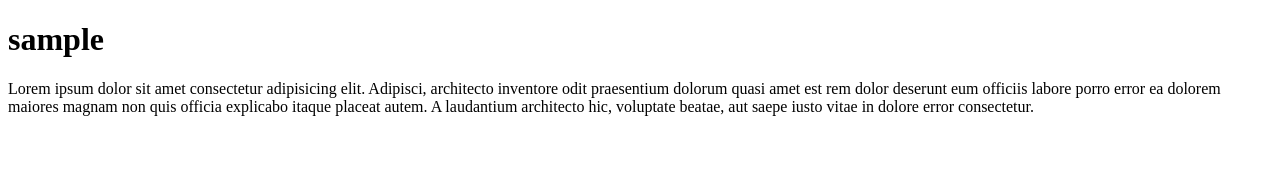
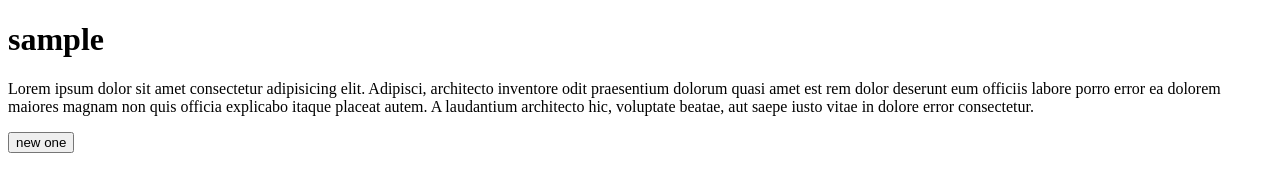
Before and after one commit to faz910/student, a plain HTML site: page index.html in a window 1280 px wide. Drawn offline with Linux system fonts and the light colour scheme.

Commit message:
teacher commit

```diff
--- a/index.html
+++ b/index.html
@@ -8,5 +8,6 @@
 <body>
     <h1>sample</h1>
     <p>Lorem ipsum dolor sit amet consectetur adipisicing elit. Adipisci, architecto inventore odit praesentium dolorum quasi amet est rem dolor deserunt eum officiis labore porro error ea dolorem maiores magnam non quis officia explicabo itaque placeat autem. A laudantium architecto hic, voluptate beatae, aut saepe iusto vitae in dolore error consectetur.</p>
+    <button>new one</button>
 </body>
 </html>
```
